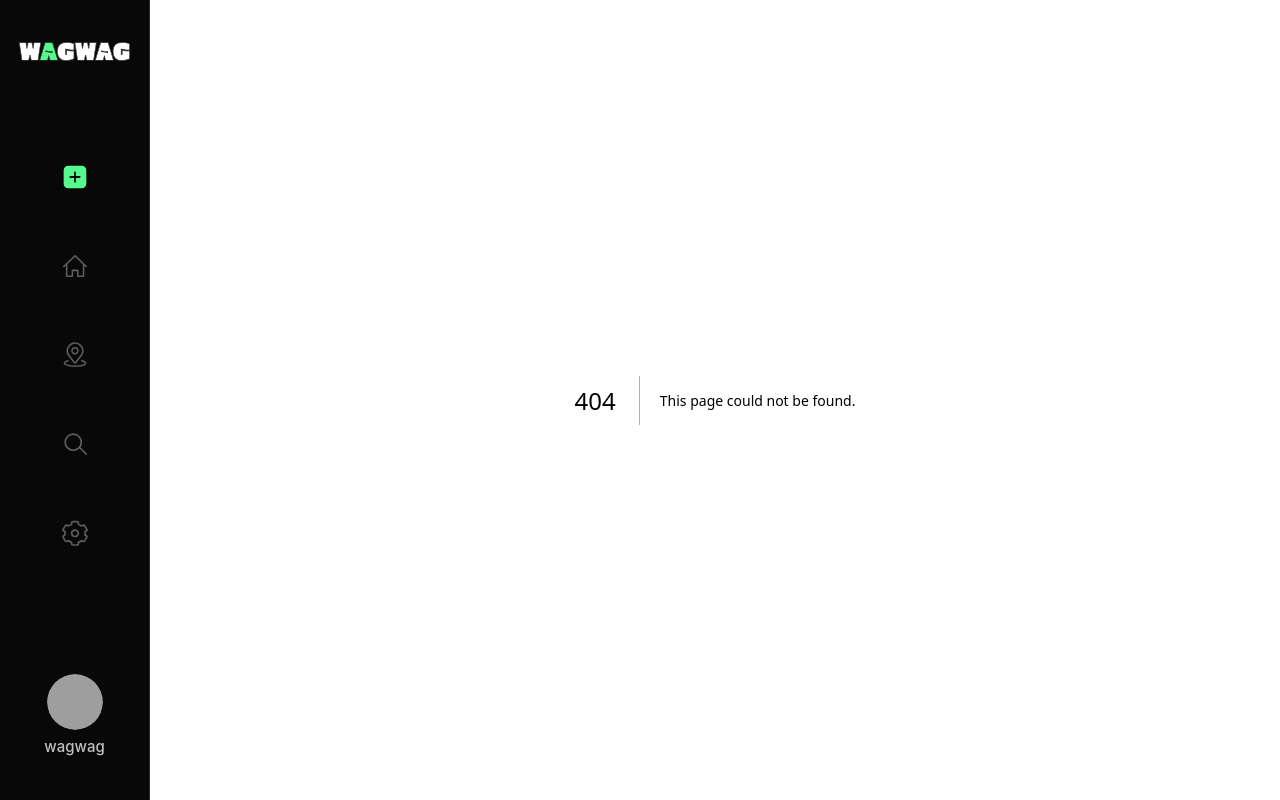
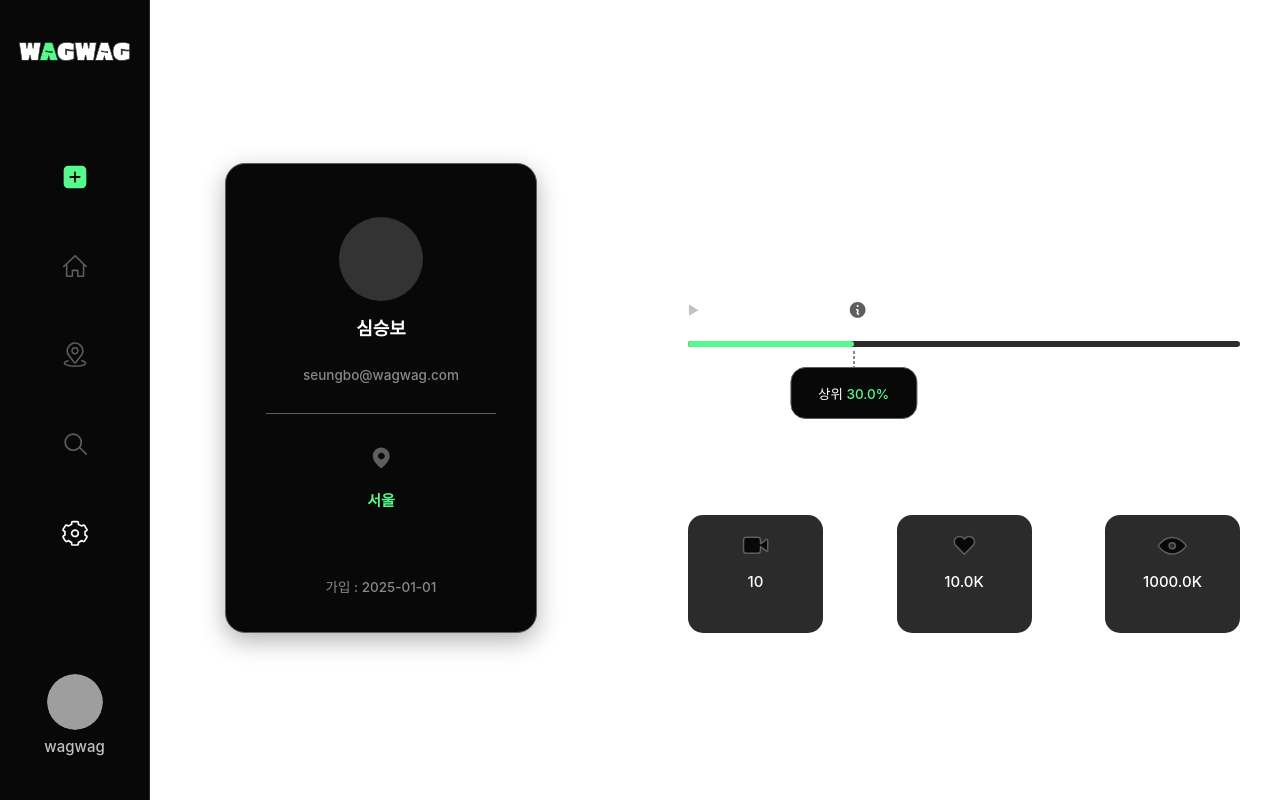
Before and after one commit to rhdmswls12/WAGWAG-frontend, a Next.js app: page /mypage in a window 1280 px wide. Before the commit this address had no page. Built offline with nearby package versions, Linux system fonts and the light colour scheme; grey boxes are pictures that could not be loaded.

Commit message:
feat: 마이페이지 상단 컴포넌트 추가 및 레이아웃 수정
- MypageInfoArea organism 단위 컴포넌트 추가 및 /mypage 페이지 구현
- Sidebar fixed 설정 및 sidebar 측면 main에 margin-left 추가

```diff
--- a/src/app/globals.css
+++ b/src/app/globals.css
@@ -28,8 +28,9 @@ body {
 .layout {
   display: flex;
 
-  .main {
+  main {
     flex: 1;
+    margin-left: 150px;
   }
 }
 
--- a/src/app/layout.tsx
+++ b/src/app/layout.tsx
@@ -31,7 +31,7 @@ export default function RootLayout({
       <body className={`${pretendard.variable}`}>
         <div className="layout">
           <Sidebar />
-          <main className="main">{children}</main>
+          <main>{children}</main>
         </div>
         <Modal />
       </body>
--- /dev/null
+++ b/src/app/mypage/mypage.module.scss
@@ -0,0 +1,6 @@
+.mypageContainer {
+  display: flex;
+  flex-direction: column;
+  gap: 118.5px;
+  padding: 162.75px 75px;
+}
--- /dev/null
+++ b/src/app/mypage/page.tsx
@@ -0,0 +1,28 @@
+import { MypageInfoArea } from "@/components/organisms/mypage";
+
+import styles from "./mypage.module.scss";
+
+const userProfile = {
+  userName: "심승보",
+  email: "seungbo@wagwag.com",
+  location: "서울",
+  joinDate: "2025-01-01",
+} as const;
+
+const userStat = {
+  contribution: 30,
+  uploads: 10,
+  likes: 10000,
+  views: 1000000,
+} as const;
+
+export default function MyPage() {
+  return (
+    <div className={styles.mypageContainer}>
+      <MypageInfoArea
+        userProfile={userProfile}
+        userStat={userStat}
+      />
+    </div>
+  );
+}
--- a/src/components/layout/Sidebar/Sidebar.module.scss
+++ b/src/components/layout/Sidebar/Sidebar.module.scss
@@ -9,6 +9,9 @@
   display: flex;
   flex-direction: column;
   justify-content: space-between;
+  position: fixed;
+  top: 0;
+  left: 0;
 }
 
 .upperContainer {
--- a/src/components/layout/Sidebar/index.tsx
+++ b/src/components/layout/Sidebar/index.tsx
@@ -54,19 +54,22 @@ const Sidebar = () => {
           <Link href="/search">
             {pathname === "/search" ? <MainSearch /> : <MainSearchDisabled />}
           </Link>
-          <Link href="/setting">
-            {pathname === "/setting" ? <MainSetting /> : <MainSettingDisabled />}
+          <Link href="/mypage">
+            {pathname === "/mypage" ? <MainSetting /> : <MainSettingDisabled />}
           </Link>
         </div>
       </div>
 
-      <div className={styles.profileContainer}>
+      <Link
+        href="/mypage"
+        className={styles.profileContainer}
+      >
         <ProfileImage
           imageUrl="/profileDemo.svg"
           alt="profile"
         />
         <span className={styles.profileNickname}>wagwag</span>
-      </div>
+      </Link>
     </aside>
   );
 };
--- a/src/components/molecules/StatCard/index.tsx
+++ b/src/components/molecules/StatCard/index.tsx
@@ -1,13 +1,15 @@
+import { formatCount } from "@/utils/helpers";
+
+import EyeFillGraySvg from "@/assets/images/EyeFillGray.svg";
+import HeartFillGraySvg from "@/assets/images/HeartFillGray.svg";
 import VideoFillGraySvg from "@/assets/images/VideoFillGray.svg";
-import HeartFillGraySvg from "@/assets/images/HeartFillGray.svg";
-import EyeFillGraySvg from "@/assets/images/EyeFillGray.svg";
+
 import styles from "./StatCard.module.scss";
 
 interface StatCardProps {
   variant: "uploads" | "likes" | "views";
   value: number; // K, M 단위 붙은 스트링일 수도 있음
 }
-// TODO: number <-> K, M 단위 변환 함수 추가
 
 const variantMap = {
   uploads: {
@@ -25,21 +27,19 @@ const variantMap = {
 };
 
 export const StatCard = ({ variant, value }: StatCardProps) => {
+  const { icon, label } = variantMap[variant];
+
+  const formattedValue = formatCount(value);
+
   return (
     <div className={styles.statCardContainer}>
-      <p className={styles.label}>
-        {variantMap[variant].label}
-      </p>
+      <p className={styles.label}>{label}</p>
       <div className={styles.card}>
         <div className={styles.content}>
-          <div className={styles.icon}>
-            {variantMap[variant].icon}
-          </div>
-          <p className={styles.value}>
-            {value}
-          </p>
+          <div className={styles.icon}>{icon}</div>
+          <p className={styles.value}>{formattedValue}</p>
         </div>
       </div>
     </div>
   );
-}
+};
--- /dev/null
+++ b/src/components/organisms/mypage/MypageInfoArea.module.scss
@@ -0,0 +1,24 @@
+.mypageInfoAreaContainer {
+  display: flex;
+  flex-direction: row;
+  gap: 151px;
+}
+
+.userInfoContainer {
+  display: flex;
+  flex-direction: column;
+  justify-content: flex-end;
+  gap: 132px;
+  width: 552px;
+}
+
+.userContributionContainer {
+  width: 100%;
+}
+
+.userStatCardContainer {
+  display: flex;
+  flex-direction: row;
+  justify-content: space-between;
+  width: 100%;
+}
--- /dev/null
+++ b/src/components/organisms/mypage/index.tsx
@@ -0,0 +1,57 @@
+import { Contribution, StatCard, UserProfileCard } from "../../molecules";
+
+import styles from "./MypageInfoArea.module.scss";
+
+type UserProfile = {
+  userName: string;
+  email: string;
+  location: string;
+  joinDate: string;
+};
+
+type UserStat = {
+  contribution: number;
+  uploads: number;
+  likes: number;
+  views: number;
+};
+
+interface MypageInfoAreaProps {
+  userProfile: UserProfile;
+  userStat: UserStat;
+}
+
+export const MypageInfoArea = ({ userProfile, userStat }: MypageInfoAreaProps) => {
+  return (
+    <div className={styles.mypageInfoAreaContainer}>
+      <div className={styles.userProfileContainer}>
+        <UserProfileCard
+          userName={userProfile.userName}
+          email={userProfile.email}
+          location={userProfile.location}
+          joinDate={userProfile.joinDate}
+        />
+      </div>
+      <div className={styles.userInfoContainer}>
+        <Contribution
+          percentage={userStat.contribution}
+          className={styles.userContributionContainer}
+        />
+        <div className={styles.userStatCardContainer}>
+          <StatCard
+            variant="uploads"
+            value={userStat.uploads}
+          />
+          <StatCard
+            variant="likes"
+            value={userStat.likes}
+          />
+          <StatCard
+            variant="views"
+            value={userStat.views}
+          />
+        </div>
+      </div>
+    </div>
+  );
+};
```
Also changed, not shown: src/hooks/index.ts (renamed from src/viewModels/index.ts).
